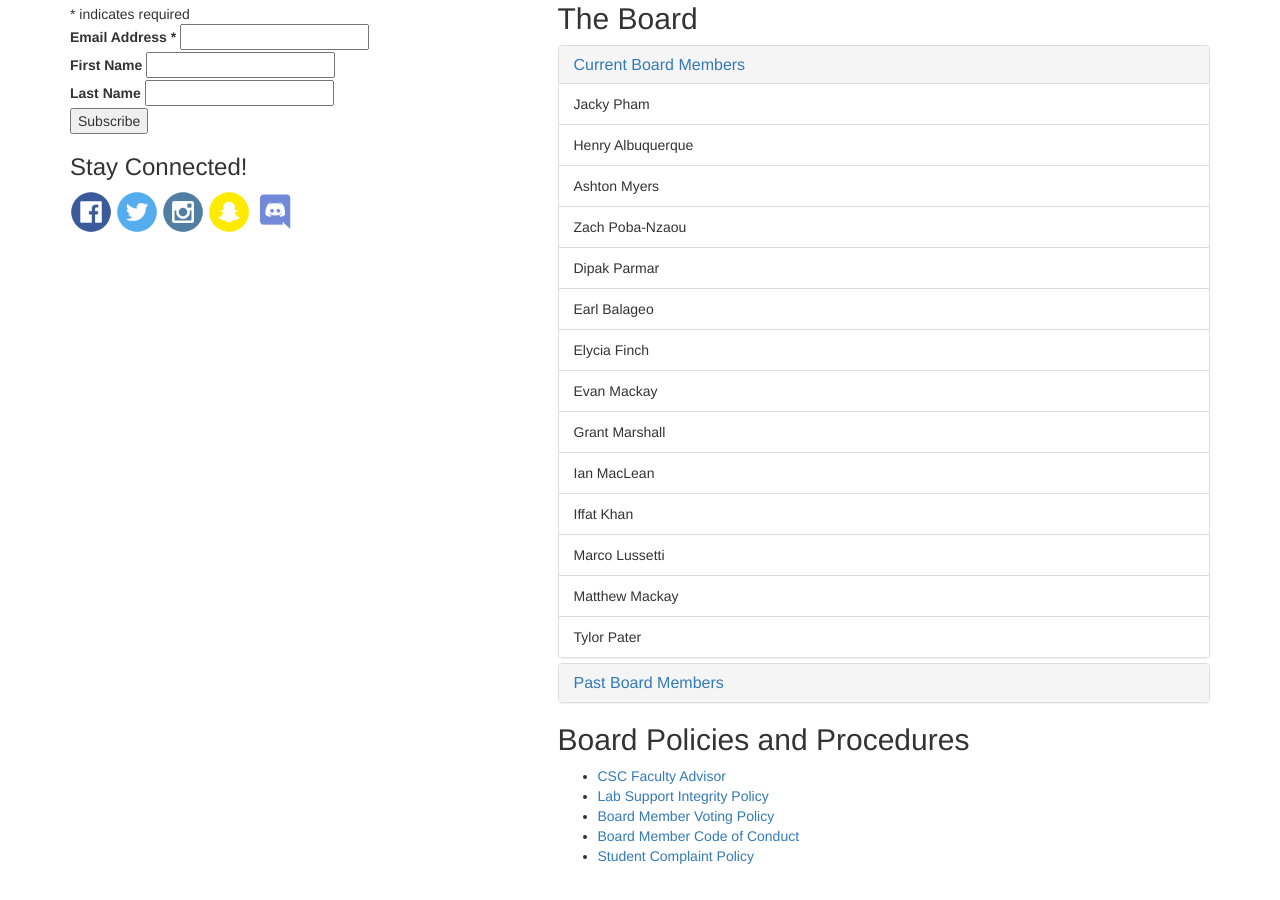
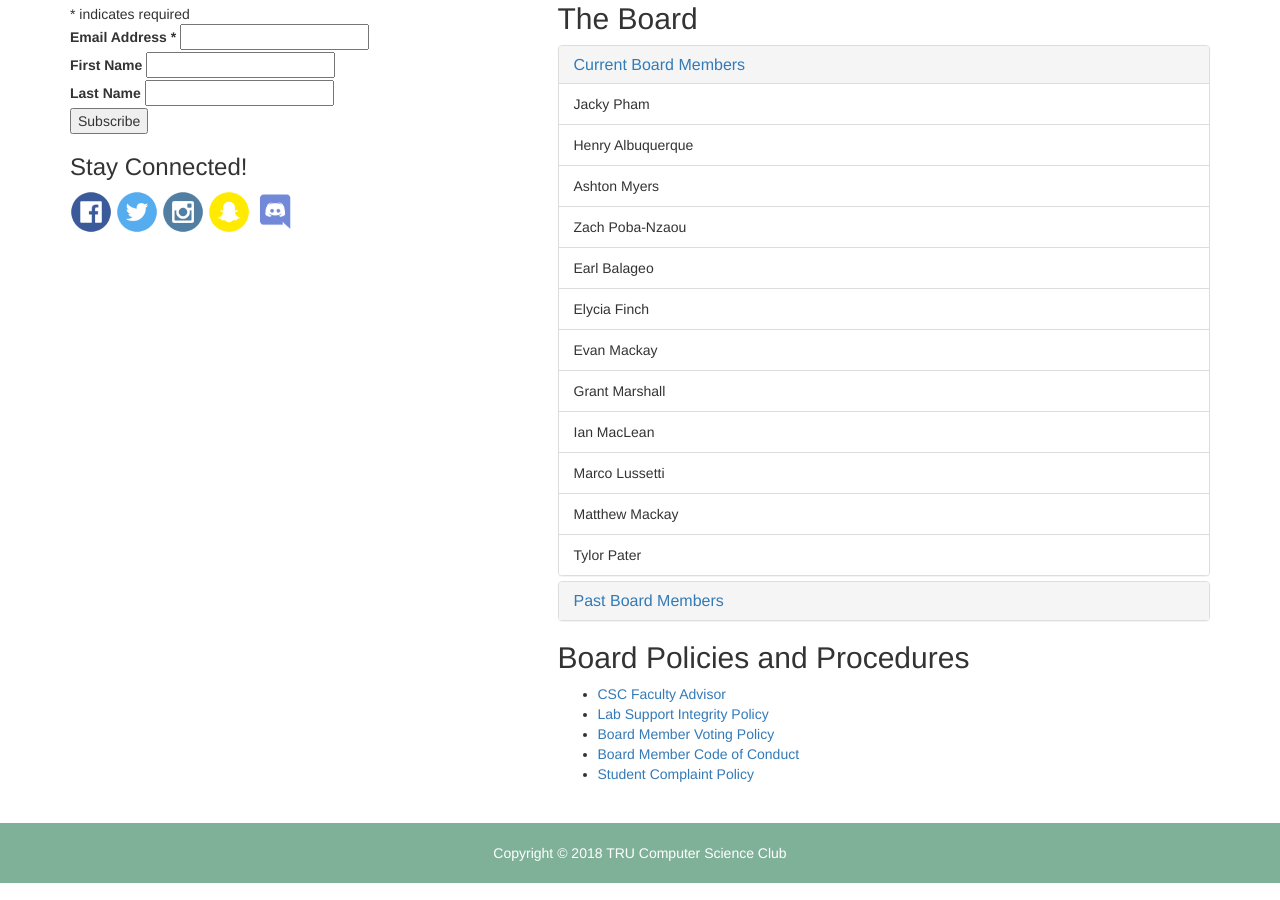
Before and after one commit to trucsclub/trucsclub.github.io, a Jekyll site: the page built from about.html, in a window 1280 px wide and 900 px high, scrolled down 528 px. Built offline with Jekyll 4.4.1, drawn with Linux system fonts in a browser that asks for light colours; nearby versions of some CDN libraries; comment, search, counter and statistics services are not loaded.

Commit message:
chore(about.html) Update Board

```diff
--- a/about.html
+++ b/about.html
@@ -38,13 +38,11 @@ active: about
                     <li class="list-group-item">Ashton Myers</li>
                     <li class="list-group-item">Zach Poba-Nzaou</li>
 
-                    <li class="list-group-item">Dipak Parmar</li>
                     <li class="list-group-item">Earl Balageo</li>
                     <li class="list-group-item">Elycia Finch</li>
                     <li class="list-group-item">Evan Mackay</li>
                     <li class="list-group-item">Grant Marshall</li>
                     <li class="list-group-item">Ian MacLean</li>
-                    <li class="list-group-item">Iffat Khan</li>
                     <li class="list-group-item">Marco Lussetti</li>
                     <li class="list-group-item">Matthew Mackay</li>
                     <li class="list-group-item">Tylor Pater</li>
@@ -106,6 +104,7 @@ active: about
                     <li class="list-group-item">Caleb Whitehead</li>
                     <li class="list-group-item">Derek Sulkowski</li>
                     <li class="list-group-item">Sunny Leung</li>
+		    <li class="list-group-item">Dipak Parmar</li>
                 </ul>
             </div>
         </div>
```
